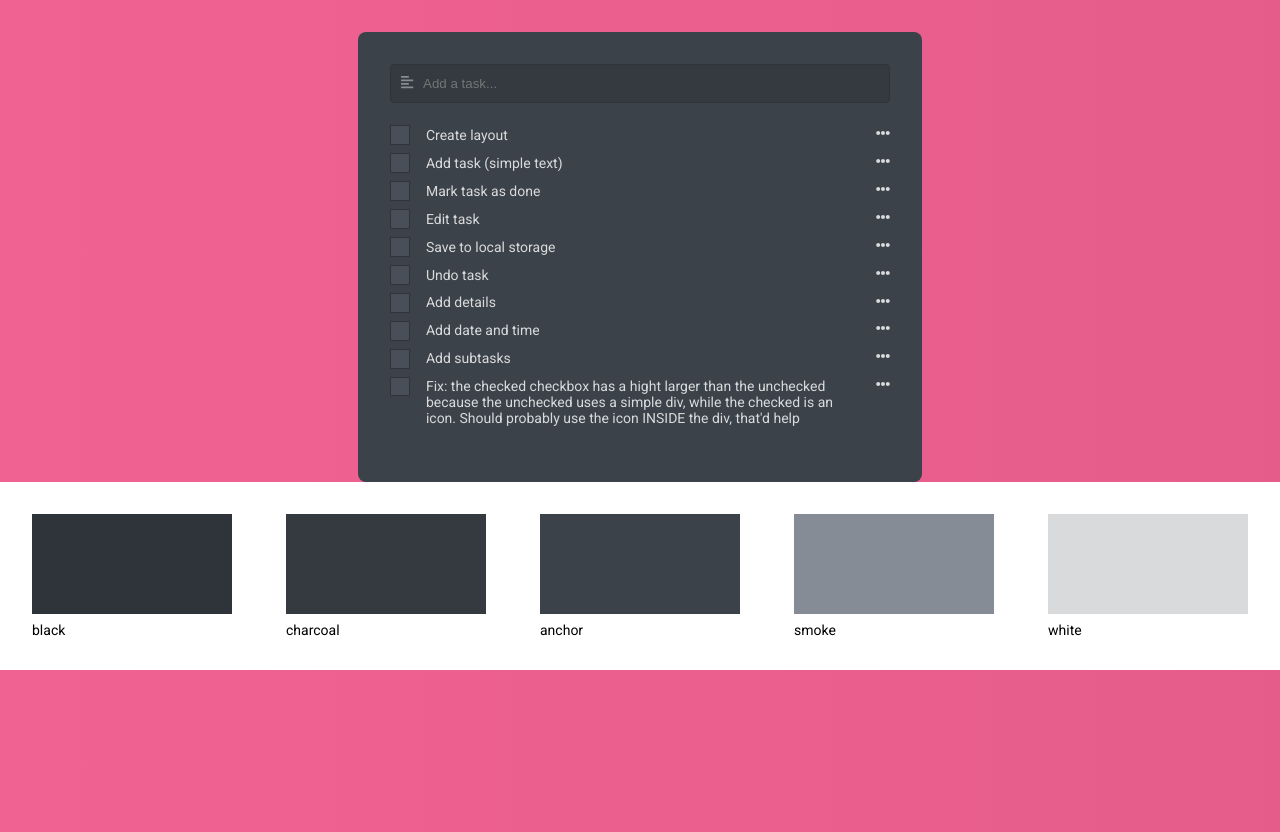
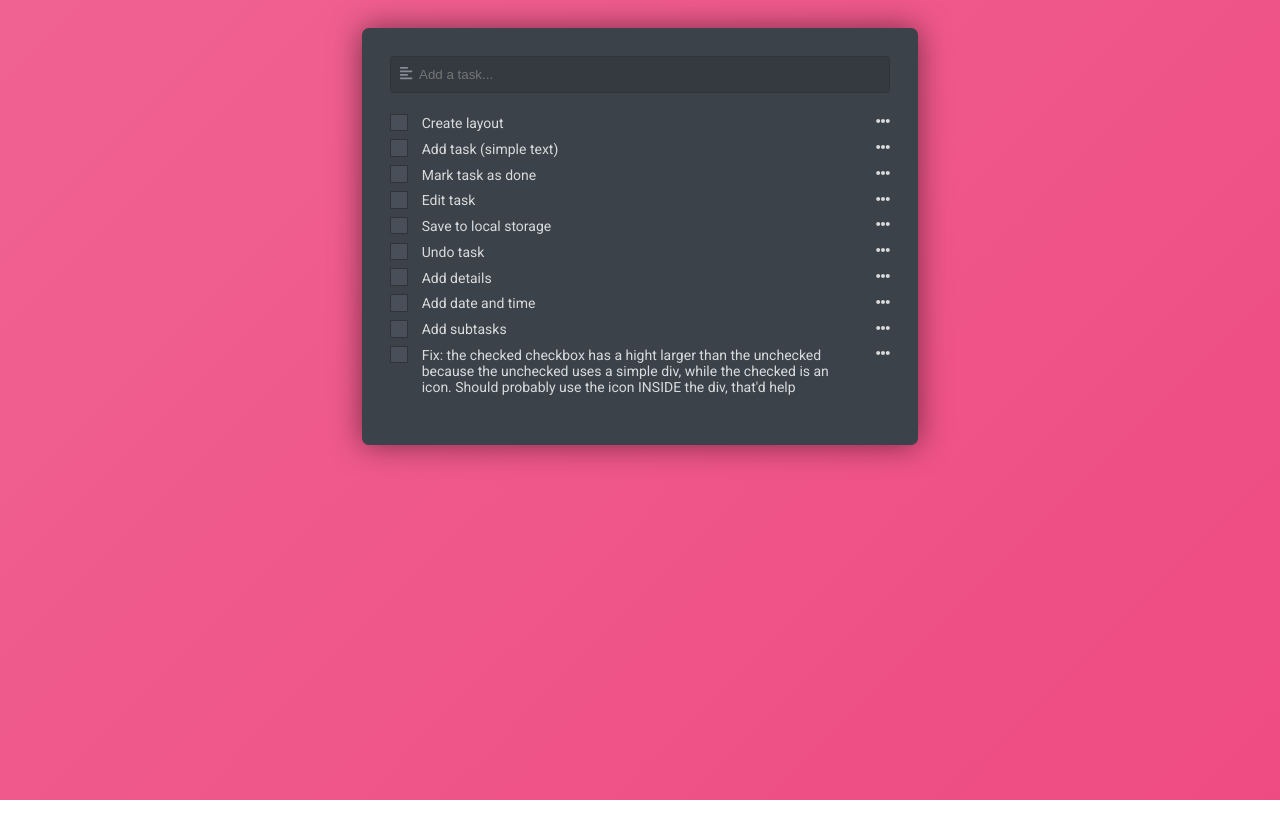
Before and after one commit to SplinterDev/tobedone, a React (Create React App) app: page / in a window 1280 px wide. After the commit the page ends 800 px from the top, so only its background shows below. Built offline with nearby package versions, Linux system fonts and the light colour scheme.

Commit message:
Fix containers styles

```diff
--- a/src/components/App/App.scss
+++ b/src/components/App/App.scss
@@ -1,20 +1,13 @@
 @import '../../styles/colors.scss';
 
-.App {
-  height: 100%;
-  background: linear-gradient(90deg, #f06292 0%, #e55c8a 100%);
-  padding-top: 2rem;
-  font-family: 'Roboto', Arial, Helvetica, sans-serif;
-  font-size: 14px;
-
-  & > .content {
+#App {
   background-color: $anchor;
   border-radius: 0.5rem;
+  box-shadow: 0 0 30px rgba(0, 0, 0, 0.5);
   color: $white;
   display: flex;
   flex-direction: column;
   max-width: 500px;
-    margin: auto;
+  margin: 2rem auto;
   padding: 2rem;
 }
-}
--- a/src/components/App/App.tsx
+++ b/src/components/App/App.tsx
@@ -6,12 +6,10 @@ import Colors from '../Colors/Colors'
 
 function App(): JSX.Element {
   return (
-    <div className="App">
-      <div className="content">
-        <TaskInput />
-        <TaskList />
-      </div>
-      <Colors />
+    <div id="App">
+      <TaskInput />
+      <TaskList />
+      {/* <Colors /> */}
     </div>
   )
 }
--- a/src/index.scss
+++ b/src/index.scss
@@ -2,9 +2,10 @@
 
 @import url('https://fonts.googleapis.com/css2?family=Roboto:wght@400;700&display=swap');
 
-html,
-body,
-#root {
+html {
+  background: linear-gradient(135deg, #f06292 0%, darken(#f06292, 5%) 100%);
+  font-family: 'Roboto', Arial, Helvetica, sans-serif;
+  font-size: 14px;
   height: 100%;
   margin: 0;
 }
```
Lines whose indentation alone changed are shown as unchanged.
